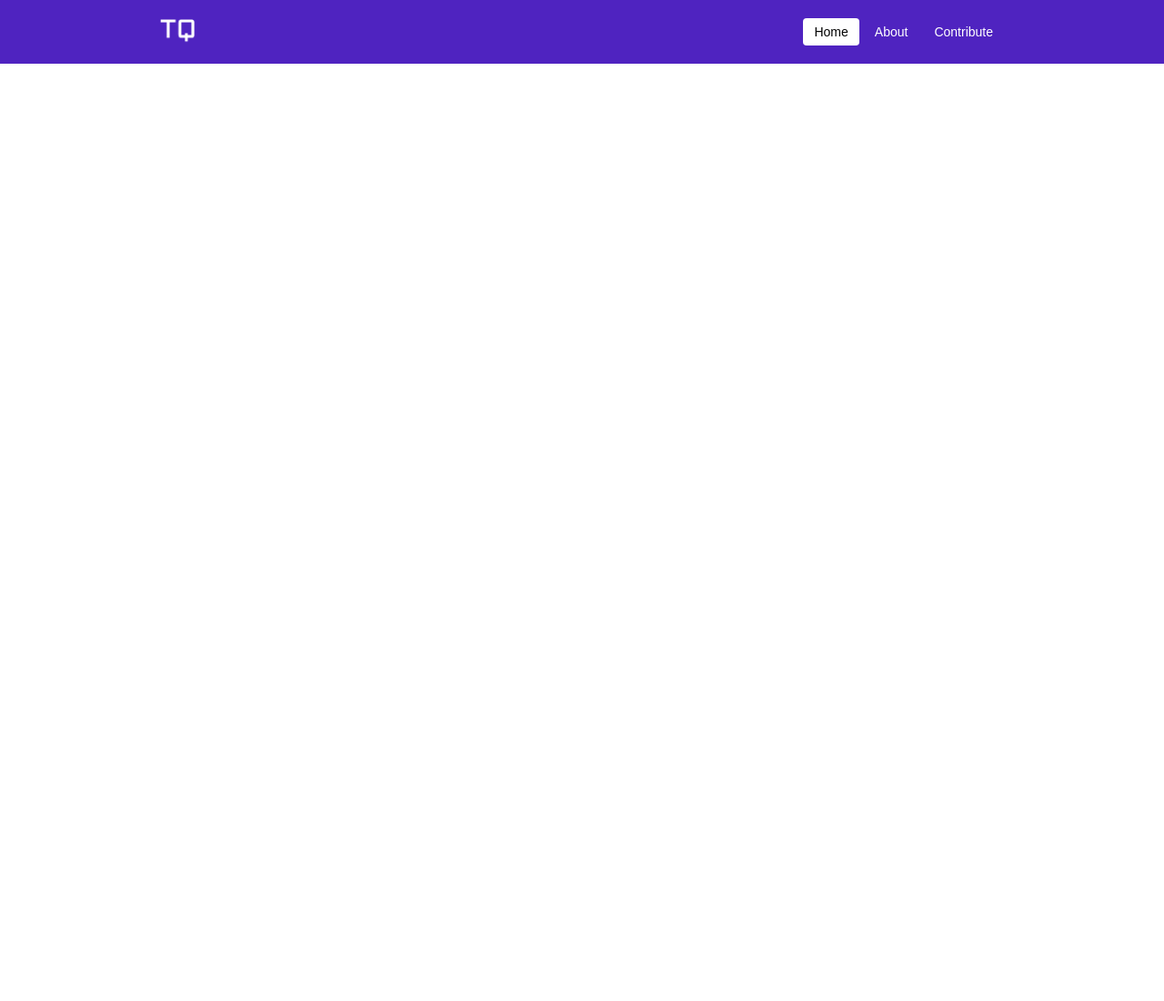
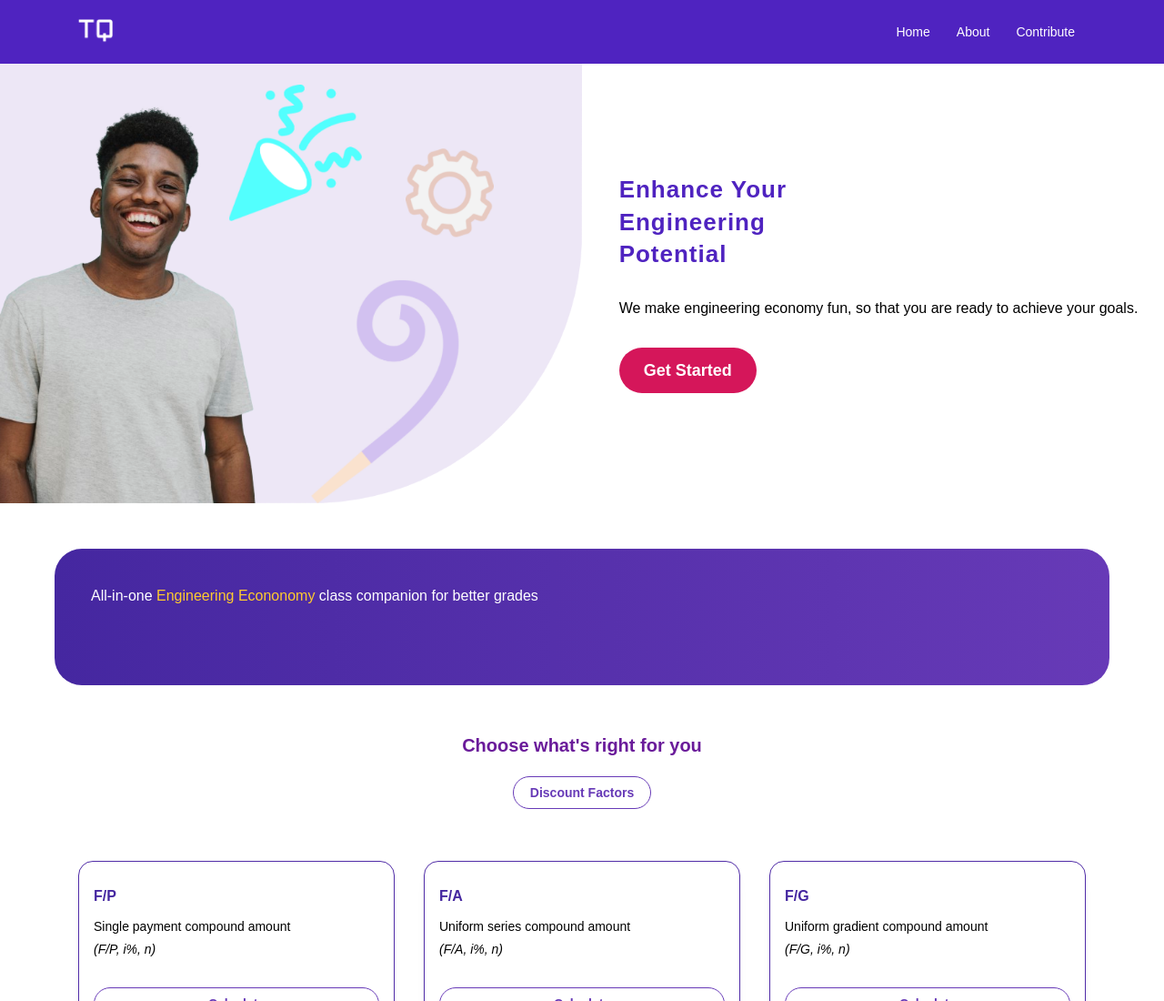
Before and after one commit to unclebinary1001/tqcalculator, a React (Vite) app: page /home in a window 1280 px wide. Shown: the top 1100 px of the page at 91% size. Before the commit the page ends 800 px from the top, so only its background shows below. Built offline with nearby package versions, Linux system fonts and the light colour scheme; a web font is replaced by a local one.

Commit message:
complete milestone 1

```diff
--- /dev/null
+++ b/src/App.css
@@ -0,0 +1,13 @@
+.app-container {
+    display: flex;
+    flex-direction: column;
+    min-height: 100vh;
+}
+
+main {
+    flex-grow: 1;
+}
+
+footer {
+    flex-shrink: 0;
+}
--- a/src/App.tsx
+++ b/src/App.tsx
@@ -1,12 +1,51 @@
 import "@mantine/core/styles.css";
 import { MantineProvider } from "@mantine/core";
 import { theme } from "./theme";
-import { HeaderSimple } from "./components/Header";
+import { Header } from "./components/Header";
+import Footer from "./components/Footer";
+import { Route, Routes, BrowserRouter } from "react-router-dom";
+import Home from "./components/pages/Home";
+import Fp from "./components/factors/Fp";
+import Pf from "./components/factors/Pf";
+import Af from "./components/factors/Af";
+import Fa from "./components/factors/Fa";
+import Ap from "./components/factors/Ap";
+import Pa from "./components/factors/Pa";
+import Ag from "./components/factors/Ag";
+import Pg from "./components/factors/Pg";
+import Fg from "./components/factors/Fg";
+import "./App.css";
 
 export default function App() {
   return (
     <MantineProvider theme={theme}>
-      <HeaderSimple />
+      <BrowserRouter>
+        <div className="app-container">
+          <Header />
+          <main>
+            <Routes>
+              <Route path="/" element={<Home />} />
+              <Route path="/index.html" element={<Home />} />
+              <Route path="/home" element={<Home />} />
+
+              <Route path="/factors/fa" element={<Fa />} />
+              <Route path="/factors/fp" element={<Fp />} />
+              <Route path="/factors/fg" element={<Fg />} />
+
+              <Route path="/factors/pa" element={<Pa />} />
+              <Route path="/factors/pf" element={<Pf />} />
+              <Route path="/factors/pg" element={<Pg />} />
+
+              <Route path="/factors/af" element={<Af />} />
+              <Route path="/factors/ag" element={<Ag />} />
+              <Route path="/factors/ap" element={<Ap />} />
+            </Routes>
+          </main>
+          <footer>
+            <Footer />
+          </footer>
+        </div>
+      </BrowserRouter>
     </MantineProvider>
   );
 }
--- a/src/components/CallToAction.tsx
+++ b/src/components/CallToAction.tsx
@@ -15,6 +15,7 @@ import { useNavigate } from "react-router-dom";
 interface FactorsProps {
   title: string;
   description: string;
+  shortform: string;
   route: string;
 }
 
@@ -22,43 +23,57 @@ const factors: FactorsProps[] = [
   {
     title: "F/P",
     description: "Single payment compound amount",
+    shortform: "(F/P, i%, n)",
     route: "/factors/fp",
   },
   {
     title: "F/A",
     description: "Uniform series compound amount",
+    shortform: "(F/A, i%, n)",
     route: "/factors/fa",
+  },
+  {
+    title: "F/G",
+    description: "Uniform gradient compound amount",
+    shortform: "(F/G, i%, n)",
+    route: "/factors/fg",
   },
   {
     title: "P/F",
     description: "Single payment present worth",
+    shortform: "(P/F, i%, n)",
     route: "/factors/pf",
   },
   {
     title: "P/A",
     description: "Uniform series present worth",
+    shortform: "(P/A, i%, n)",
     route: "/factors/pa",
   },
   {
     title: "P/G",
     description: "Uniform gradient present worth",
+    shortform: "(P/G, i%, n)",
     route: "/factors/pg",
   },
   {
     title: "A/F",
     description: "Uniform series sinking fund",
+    shortform: "(A/F, i%, n)",
     route: "/factors/af",
   },
 
   {
     title: "A/P",
     description: "Uniform series capital recovery",
+    shortform: "(A/P, i%, n)",
     route: "/factors/ap",
   },
 
   {
     title: "A/G",
     description: "Uniform gradient uniform series",
+    shortform: "(A/G, i%, n)",
     route: "/factors/ag",
   },
 ];
@@ -81,7 +96,7 @@ const FactorsList = () => {
   );
 };
 
-const Factors = ({ title, description, route }: FactorsProps) => {
+const Factors = ({ title, description, shortform, route }: FactorsProps) => {
   const theme = useMantineTheme();
   const navigate = useNavigate();
   return (
@@ -105,15 +120,17 @@ const Factors = ({ title, description, route }: FactorsProps) => {
         {title}
       </Text>
 
-      <Text size="sm" mb={"xs"}>
+      <Text size="sm" mb={5}>
         {description}
       </Text>
-      <Space h={{ base: 20, xs: 40 }} />
+      <Text size="sm" style={{fontStyle: "italic"}} mb={2}>
+        {shortform}
+      </Text>
+      <Space h={{ base: 10, xs:20, sm:30}} />
 
       <Button
         radius="xl"
         w={"100%"}
-        mt="xs"
         variant="outline"
         color={theme.colors.brand[2]}
         onClick={() => navigate(route)}
--- a/src/components/Header.tsx
+++ b/src/components/Header.tsx
@@ -1,9 +1,10 @@
 import { useState } from "react";
-import { Container, Group, Burger } from "@mantine/core";
+import { Container, Group, Burger, Anchor } from "@mantine/core";
 import { useDisclosure } from "@mantine/hooks";
 import { Image } from "@mantine/core";
-import Logo from '../../public/logo_text.png';
+import Logo from '/logo_text.png';
 import classes from "../css/HeaderSimple.module.css";
+import { useLocation, useNavigate } from "react-router-dom";
 
 const links = [
   { link: "/", label: "Home" },
@@ -11,18 +12,21 @@ const links = [
   { link: "/contribute", label: "Contribute" },
 ];
 
-export function HeaderSimple() {
+export function Header() {
   const [opened, { toggle }] = useDisclosure(false);
   const [active, setActive] = useState(links[0].link);
+  const navigate = useNavigate();
+  const location = useLocation();
 
   const items = links.map((link) => (
     <a
       key={link.label}
       href={link.link}
       className={classes.link}
-      data-active={active === link.link || undefined}
+      data-active={location.pathname === link.link || undefined}
       onClick={(event) => {
         event.preventDefault();
+        navigate(link.link);
         setActive(link.link);
       }}
     >
@@ -32,12 +36,14 @@ export function HeaderSimple() {
 
   return (
     <header className={classes.header}>
-      <Container size="md" className={classes.inner}>
+      <Container size="lg" className={classes.inner}>
+        <Anchor onClick={() => navigate('/')} className={classes.logo}>
         <Image
           src={Logo}
           alt="TQ Logo"
           height={28}
         />
+        </Anchor>
         <Group gap={5} visibleFrom="xs">
           {items}
         </Group>
--- a/src/components/Hero.tsx
+++ b/src/components/Hero.tsx
@@ -9,17 +9,17 @@ import {
   Title,
   useMantineTheme,
 } from "@mantine/core";
-import HeroImg from "../../public/hero_img.png";
+import HeroImg from "/hero_img.png";
 
 export function Hero() {
   const theme = useMantineTheme();
   return (
     <Box>
-    <Flex direction={{base: 'column', xs: 'row'}} justify={{base:"space-between"}} gap={"sm"}>
+    <Flex direction={{base: 'column', xs: 'row'}} justify={{base:"space-around"}} gap={"sm"}>
       <Image
         src={HeroImg}
         alt={"Mantine hero image"}
-        h={{base: "auto", xs: "auto"}}
+        h={'auto'}
         w={{base:"auto", xs:"50%"}}
         fit="cover"
       />
@@ -27,6 +27,7 @@ export function Hero() {
         <Title
           order={2}
           fw={{base: 'md', md:'lg'}}
+          w={{base: 'auto', xs:"50%"}}
           style={{ color: theme.colors.brand[0], letterSpacing: 1 }}
         >
           Enhance Your Engineering Potential
--- /dev/null
+++ b/src/components/pages/Home.tsx
@@ -0,0 +1,11 @@
+import { CallToAction } from "../CallToAction";
+import { Hero } from "../Hero";
+
+export default function Home() {
+    return (
+        <>
+        <Hero />
+        <CallToAction />
+        </>
+    );
+  }
--- a/src/css/HeaderSimple.module.css
+++ b/src/css/HeaderSimple.module.css
@@ -21,7 +21,7 @@
   font-weight: 500;
 
   @mixin hover {
-    background-color: brand-dark(var(--mantine-color-brand-3), var(--mantine-color-dark-6));
+    background-color: light-dark(var(--mantine-color-brand-3), var(--mantine-color-dark-6));
   }
 
   [data-mantine-color-scheme] &[data-active] {
--- a/src/theme.ts
+++ b/src/theme.ts
@@ -12,6 +12,9 @@ const colors: MantineColorsTuple = [
     '#ffffff', //white, 8
     '#FFCB2E', //yellow, 9
     '#7E57C2', //purple, 10
+    '#C1B5D0', //light purple, 11
+    '#424242', //gray button, 12
+    '#8E24AA', //purple button fill, 13
 ];
 
 export const theme = createTheme({
```
